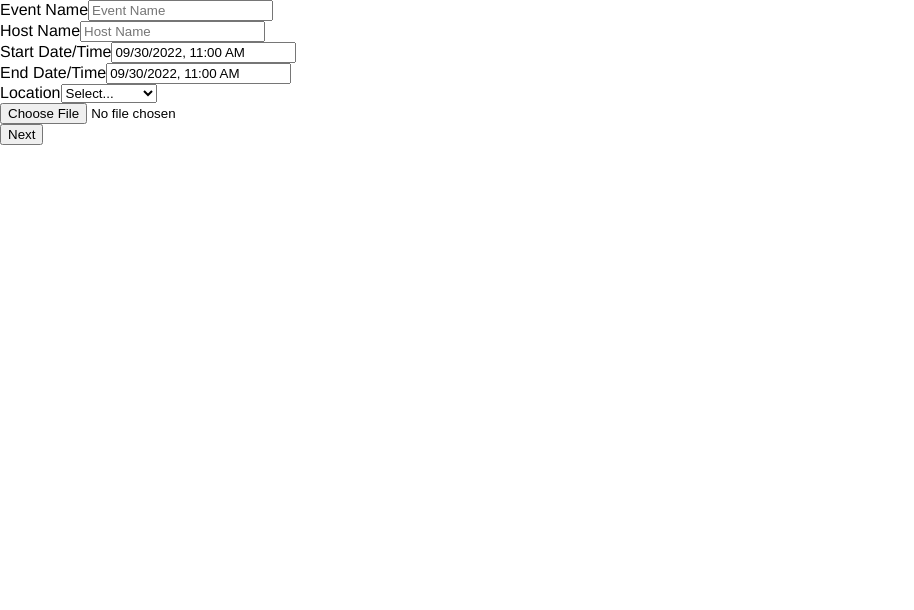
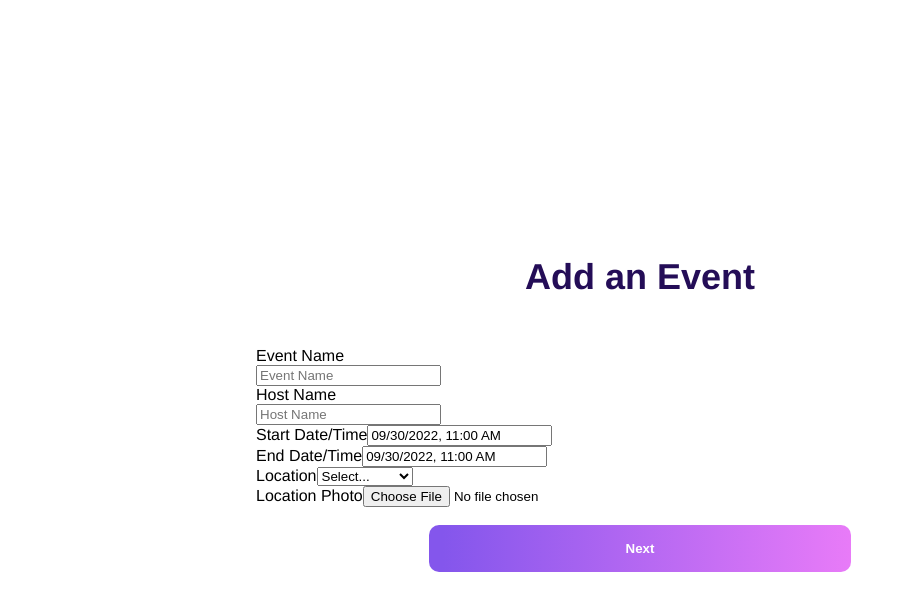
Before and after one commit to brytebee/event_app, a React (Create React App) app: page /create in a window 1280 px wide. Shown: the top 610 px of the page, without its empty margins (0-914 px from the left). Built offline with nearby package versions, Linux system fonts and the light colour scheme.

Commit message:
:lipstick: Add Form.css and Update Form.jsx
Added basic styles to Form

```diff
--- /dev/null
+++ b/src/components/Form.css
@@ -0,0 +1,7 @@
+.form-container {
+  margin: 20%;
+}
+
+.form-top {
+  font-size: 30px;
+}
--- a/src/components/Form.jsx
+++ b/src/components/Form.jsx
@@ -1,28 +1,46 @@
 import React, { useState } from "react";
 import DatePicker from "react-datepicker";
 import "react-datepicker/dist/react-datepicker.css";
-import { NavLink } from "react-router-dom";
+import "./Form.css";
 
 const Form = () => {
   const [startDate, setStartDate] = useState(new Date());
   const [endDate, setEndDate] = useState(new Date());
-  const [select, setSelect] = useState("");
+  const [locate, setLocate] = useState("");
   const [image, setImage] = useState([]);
-  const handleSubmit = () => {
-    console.log();
+  const [eName, setEName] = useState("");
+  const [hName, setHName] = useState("");
+
+  const handleSubmit = (e) => {
+    e.preventDefault();
+    const formData = {
+      eName,
+      hName,
+      startDate,
+      endDate,
+      locate,
+      image,
     };
+    console.log(formData);
+  };
+
   return (
-    <div>
+    <div className="form-container">
       <form onSubmit={handleSubmit}>
+        <center className="top form-top">Add an Event</center>
+        <br />
         <div>
           {/* Event name, Host name, Start and End time/date, Location and Event photo. */}
           <label htmlFor="eventName" className="form-label">
-            <span>Event Name</span>
+            Event Name
+            <br />
             <input
               type="text"
               placeholder="Event Name"
               id="eventName"
               name="eventName"
+              value={eName}
+              onChange={(e) => setEName(e.target.value)}
               className="form-control"
               autoComplete="off"
               required
@@ -31,7 +49,8 @@ const Form = () => {
         </div>
         <div>
           <label htmlFor="hostName" className="form-label">
-            <span>Host Name</span>
+            Host Name
+            <br />
             <input
               type="text"
               placeholder="Host Name"
@@ -43,7 +62,7 @@ const Form = () => {
           </label>
         </div>
         <div>
-          <label htmlFor="hostName" className="form-label">
+          <label htmlFor="startDate" className="form-label">
             <span>Start Date/Time</span>
 
             <DatePicker
@@ -55,7 +74,7 @@ const Form = () => {
           </label>
         </div>
         <div>
-          <label htmlFor="hostName" className="form-label">
+          <label htmlFor="endDate" className="form-label">
             <span>End Date/Time</span>
 
             <DatePicker
@@ -68,13 +87,13 @@ const Form = () => {
           </label>
         </div>
         <div>
-          <label htmlFor="hostName" className="form-label">
-            <span>Location</span>
+          <label htmlFor="location" className="form-label">
+            Location
             <select
               name="location"
               id="location"
-              value={select}
-              onChange={(e) => setSelect(e.target.value)}
+              value={locate}
+              onChange={(e) => setLocate(e.target.value)}
               required
             >
               <option defaultValue="">Select...</option>
@@ -88,16 +107,22 @@ const Form = () => {
           </label>
         </div>
         <div>
+          <label htmlFor="location photo" className="form-label">
+            Location Photo
             <input
               type="file"
               name="file"
               id="file"
               onChange={(e) => setImage(e.target.files[0])}
             />
+          </label>
         </div>
-        <NavLink to="/event">
-          <button type="submit">Next</button>
-        </NavLink>
+        <br />
+        <center>
+          <button className="land-btn" type="submit">
+            Next
+          </button>
+        </center>
       </form>
     </div>
   );
```
Lines whose indentation alone changed are shown as unchanged.
